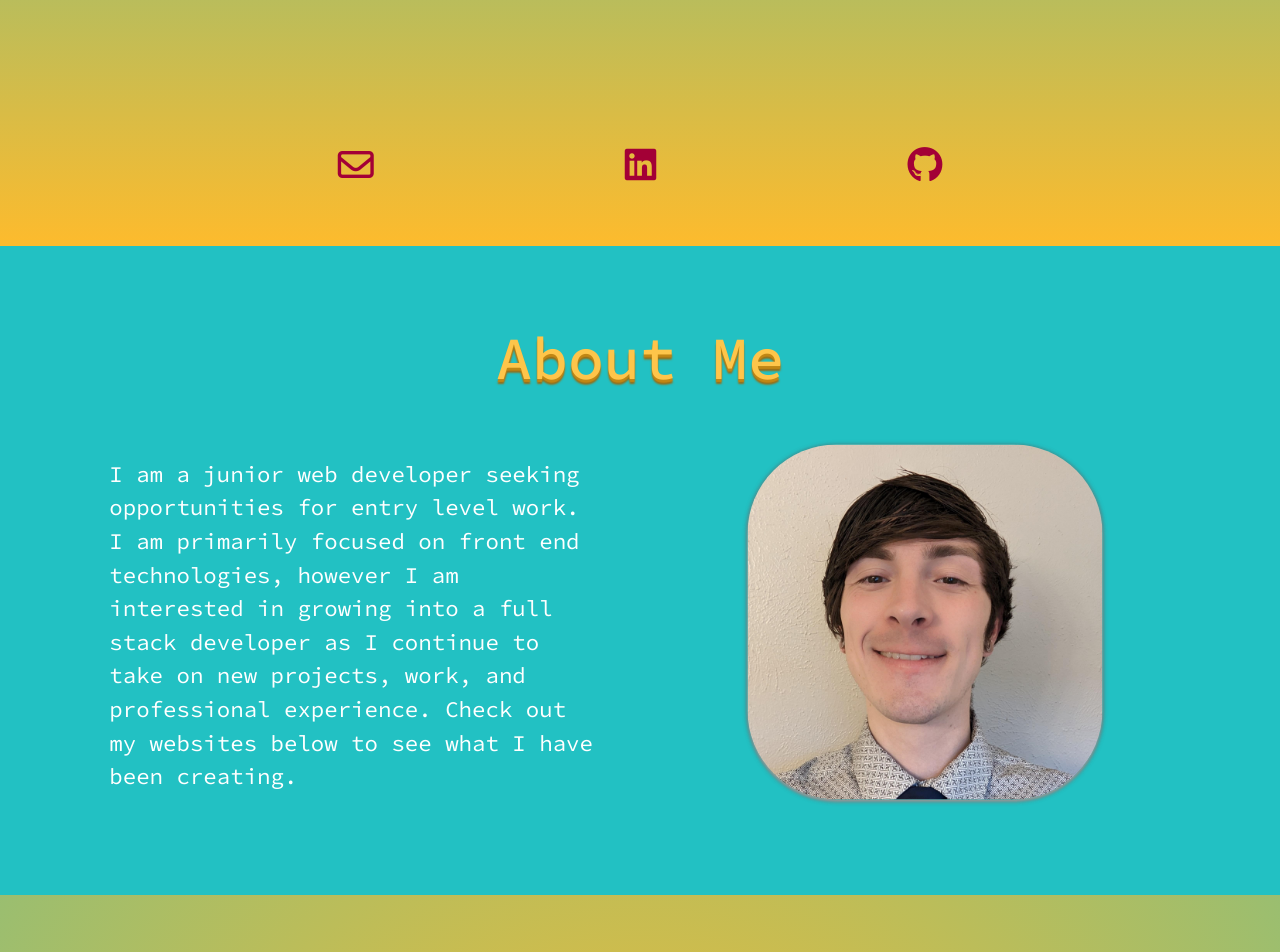
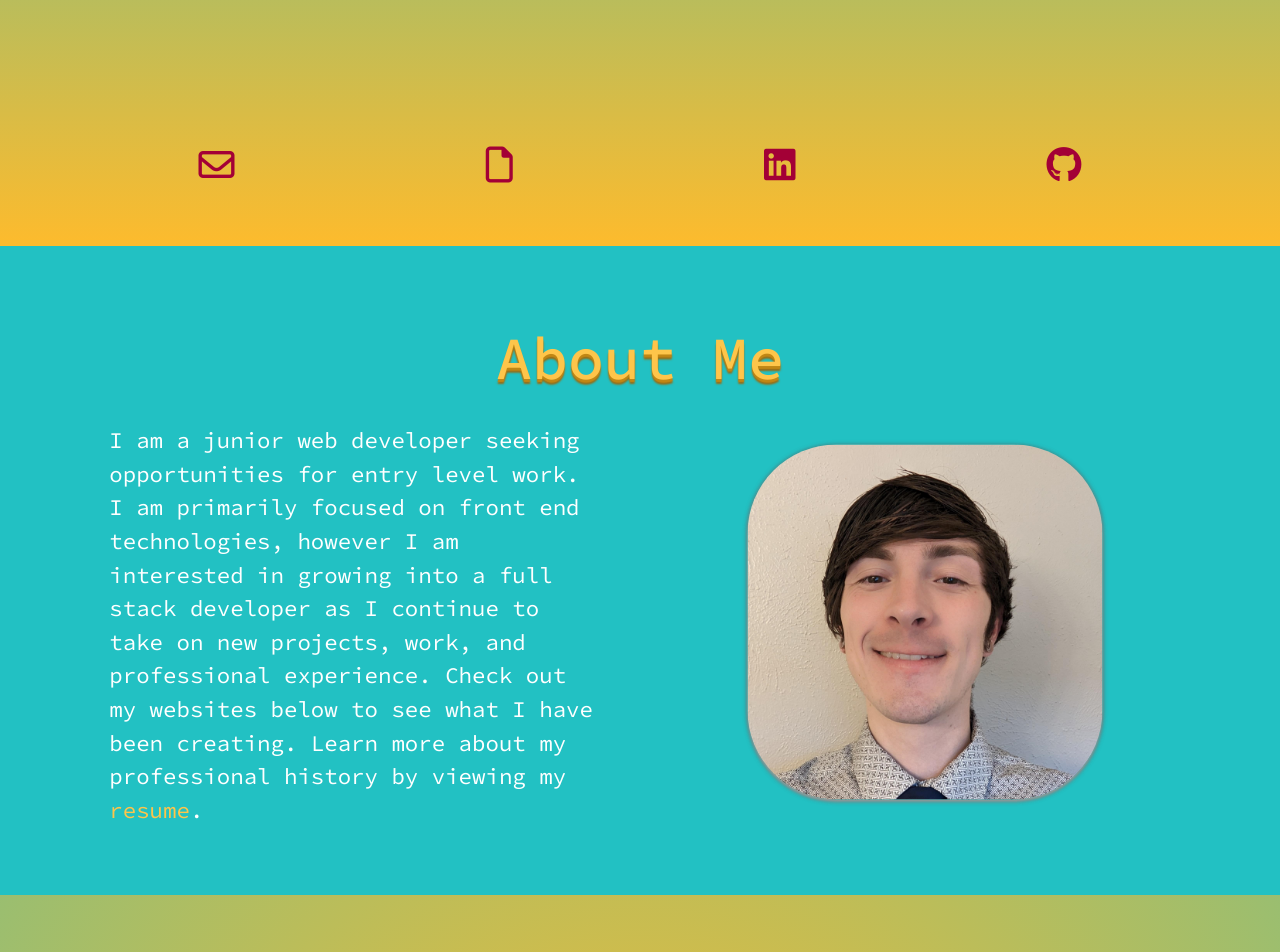
Before and after one commit to devinmenzies241/Portfolio, a React (Create React App) app: page / in a window 1280 px wide. Shown: the part 600-1552 px from the top of the page. Built offline with nearby package versions, Linux system fonts and the light colour scheme.

Commit message:
add resume links to portfolio

```diff
--- a/src/App.css
+++ b/src/App.css
@@ -266,6 +266,11 @@ h1 {
 
 .aboutMe p {
   padding: 5%;
+}
+
+.resume-link {
+  color: rgb(254, 197, 74);
+  text-decoration: none;
 }
 
 /* About Me Media Queries */
--- a/src/components/AboutMe.jsx
+++ b/src/components/AboutMe.jsx
@@ -12,7 +12,12 @@ const AboutMe = () => {
             I am a junior web developer seeking opportunities for entry level work. I am primarily focused on
             front end technologies, however I am interested in growing into a full stack developer as I continue
             to take on new projects, work, and professional experience. Check out my websites below to see what I
-            have been creating.
+            have been creating. Learn more about my professional history by viewing my
+            <a
+              class='resume-link'
+              href='https://docs.google.com/document/d/e/2PACX-1vQpYfn9y0OXR81iPTQllsZqNtI6qqIZobnlNpB5bhYGw0DhHaCbAvK38HgW7OcsU8O4brJNo-NgF__k/pub'
+              target='_blank'> resume
+            </a>.
           </p>
         </div>
         <div className='col-sm-12 col-md-6 col-lg-6 col-xl-6 d-flex align-items-center avatar-div'>
--- a/src/components/Footer.jsx
+++ b/src/components/Footer.jsx
@@ -18,6 +18,7 @@ const Footer = () => {
   const [hover1, setHover1] = useState(false);
   const [hover2, setHover2] = useState(false);
   const [hover3, setHover3] = useState(false);
+  const [hover4, setHover4] = useState(false);
 
   return (
     <div className={color ? 'container-fluid footer footer-color': 'container-fluid footer'}>
@@ -31,19 +32,27 @@ const Footer = () => {
       </a>
       <a
         className='footer-link'
-        href='https://www.linkedin.com/in/devin-menzies-01893671/'
+        href='https://docs.google.com/document/d/e/2PACX-1vQpYfn9y0OXR81iPTQllsZqNtI6qqIZobnlNpB5bhYGw0DhHaCbAvK38HgW7OcsU8O4brJNo-NgF__k/pub'
         target='blank'
         onMouseEnter={()=> setHover2(true)}
         onMouseLeave={()=> setHover2(false)}>
-        <i className={`fa-brands fa-linkedin ${hover2 ? 'fa-bounce' : '' }`}></i>
+        <i className={`fa-regular fa-file ${hover2 ? 'fa-bounce' : '' }`}></i>
+      </a>
+      <a
+        className='footer-link'
+        href='https://www.linkedin.com/in/devin-menzies-01893671/'
+        target='blank'
+        onMouseEnter={()=> setHover3(true)}
+        onMouseLeave={()=> setHover3(false)}>
+        <i className={`fa-brands fa-linkedin ${hover3 ? 'fa-bounce' : '' }`}></i>
       </a>
       <a
         className='footer-link'
         href='https://github.com/devinmenzies241'
         target='blank'
-        onMouseEnter={()=> setHover3(true)}
-        onMouseLeave={()=> setHover3(false)}>
-        <i className={`fa-brands fa-github ${hover3 ? 'fa-bounce' : '' }`}></i></a>
+        onMouseEnter={()=> setHover4(true)}
+        onMouseLeave={()=> setHover4(false)}>
+        <i className={`fa-brands fa-github ${hover4 ? 'fa-bounce' : '' }`}></i></a>
     </div>
   )
 }
```
Also changed, not shown: 1 other file (tests, documents, lock files or other folders).
